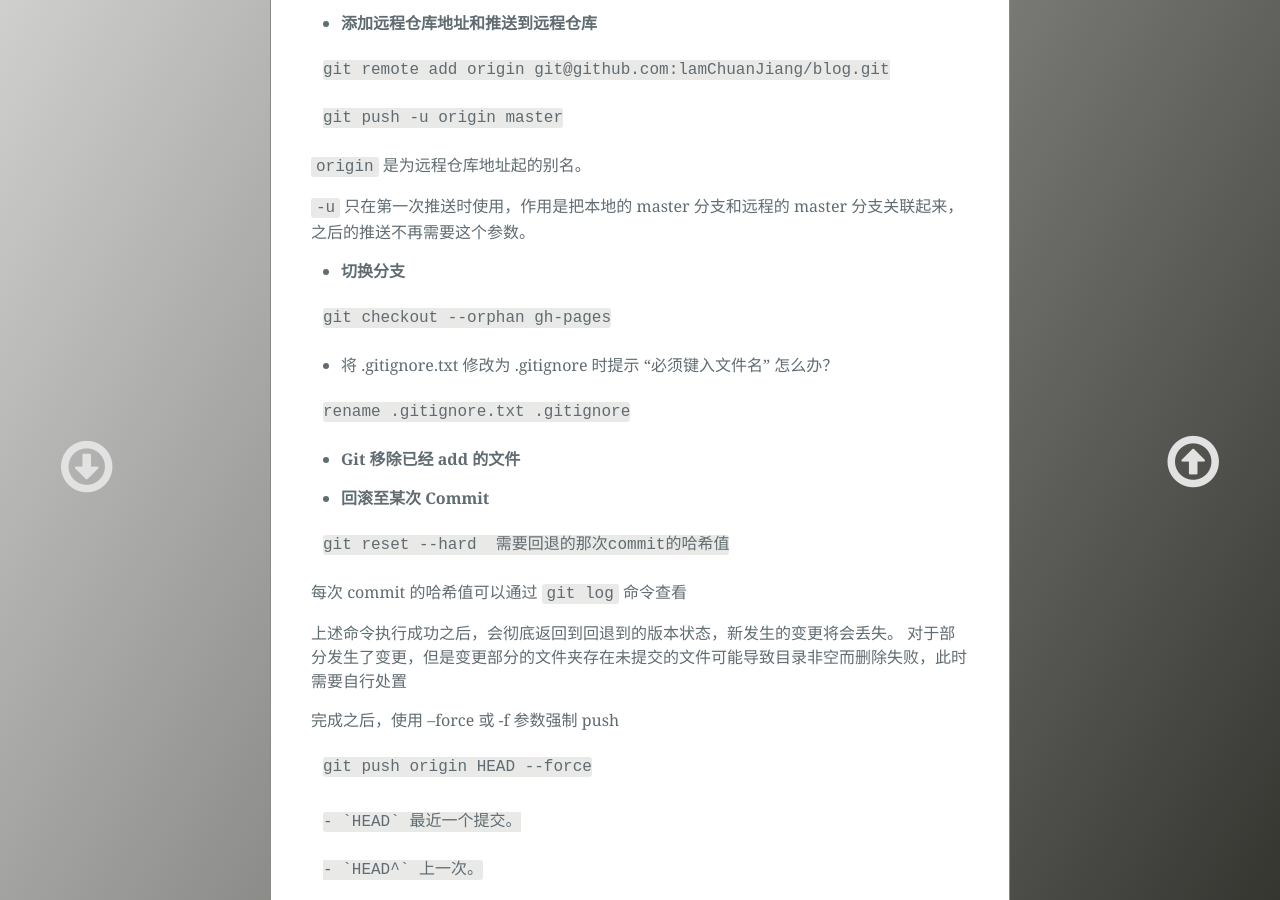
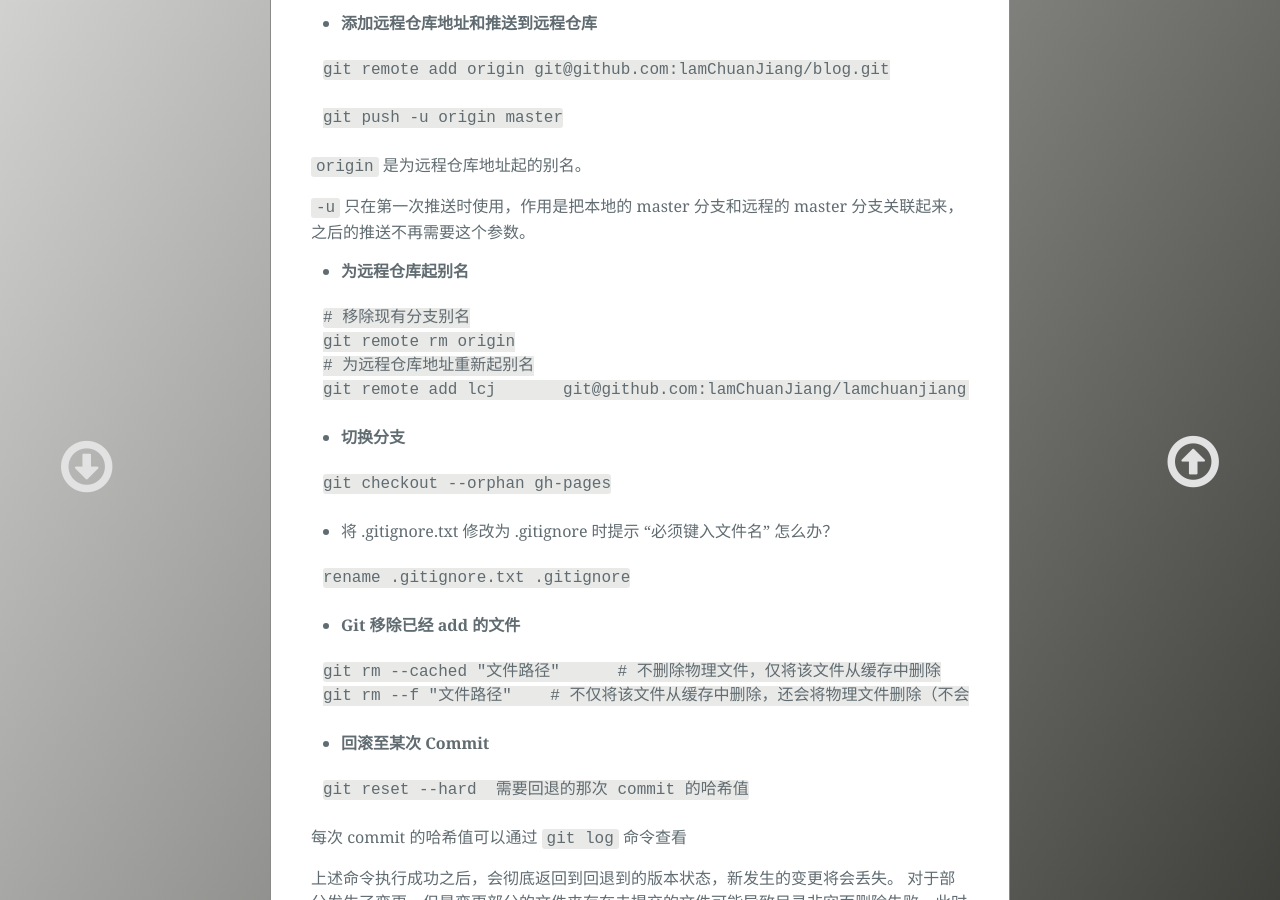
Before and after one commit to light-shadow/ckwongloy.github.io, a Jekyll site: the page built from _posts/2015-06-23-Git-Brief.md, in a window 1280 px wide and 900 px high, scrolled down 678 px. Built offline with Jekyll 4.4.1, drawn with Linux system fonts in a browser that asks for light colours; Markdown is read by kramdown in place of the engine named in the settings.

````diff
--- a/_posts/2015-06-23-Git-Brief.md
+++ b/_posts/2015-06-23-Git-Brief.md
@@ -44,6 +44,15 @@ git push -u origin master
 
 `-u` 只在第一次推送时使用，作用是把本地的 master 分支和远程的 master 分支关联起来，之后的推送不再需要这个参数。
 
+- **为远程仓库起别名**
+
+```
+# 移除现有分支别名
+git remote rm origin
+# 为远程仓库地址重新起别名
+git remote add lcj	 git@github.com:lamChuanJiang/lamchuanjiang.git
+```
+
 - **切换分支**
 
 ```
@@ -58,10 +67,15 @@ rename .gitignore.txt .gitignore
 
 - **Git 移除已经 add 的文件**
 
+```
+git rm --cached "文件路径"      # 不删除物理文件，仅将该文件从缓存中删除
+git rm --f "文件路径"    # 不仅将该文件从缓存中删除，还会将物理文件删除（不会回收到垃圾桶）
+```
+
 - **回滚至某次 Commit**
 
 ```
-git reset --hard  需要回退的那次commit的哈希值
+git reset --hard  需要回退的那次 commit 的哈希值
 ```
 
 每次 commit 的哈希值可以通过 `git log` 命令查看
````
Also changed, not shown: _posts/2015-11-05-Linux-Basic-And-Command-Line-Personal.md (+31 -8 lines), _posts/2016-01-06-Linux-Runlevel.md (+1 -1 lines), _posts/2016-01-11-Git-Private-Server.md (added, +93 -0 lines).
